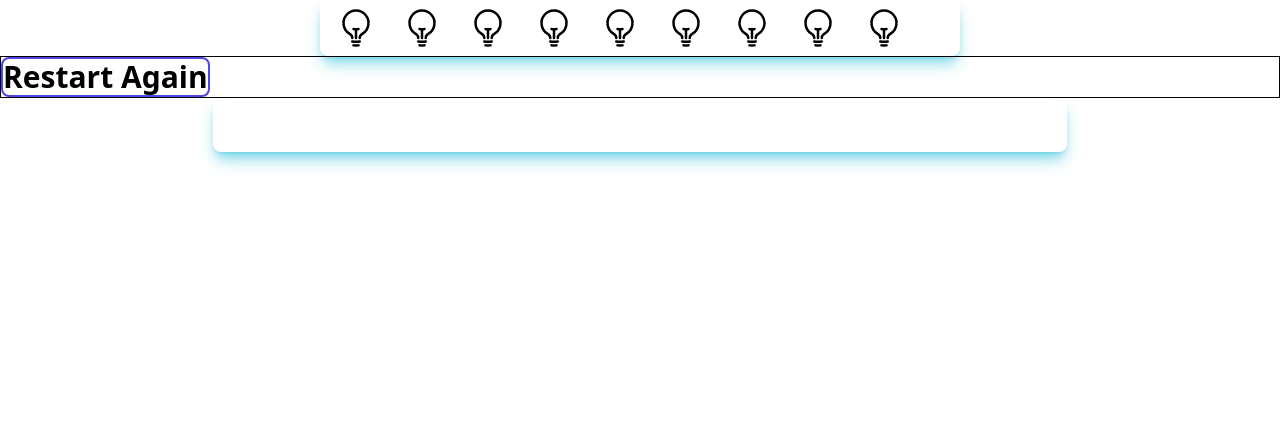
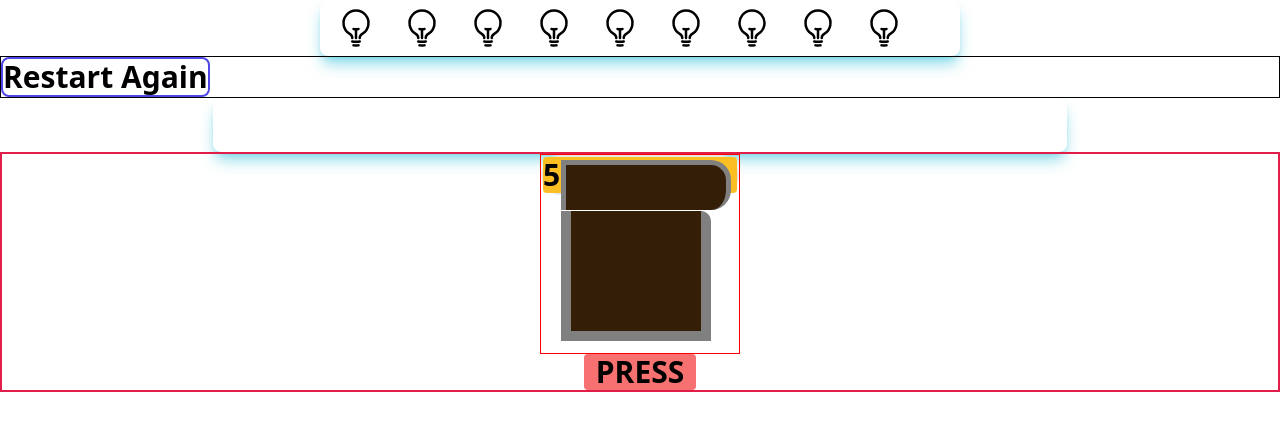
Before and after one commit to 123rishujha/casino_champions, a React (Create React App) app in the folder client/game/: page /game in a window 1280 px wide. Before the commit this address had no page. Shown: the top 430 px of the page. Built offline with nearby package versions, Linux system fonts and the light colour scheme.

Commit message:
changes box

```diff
--- a/client/game/src/App.tsx
+++ b/client/game/src/App.tsx
@@ -1,12 +1,14 @@
-import React from "react"
-import AllRoutes from './routes/AllRoutes';
+import React from "react";
+import AllRoutes from "./routes/AllRoutes";
 import Gamepage from "./pages/Gamepage";
+import Chance from "./components/Chance";
 
 function App() {
   return (
-    <div className="text-3xl font-bold underline">
-      <AllRoutes  />
-      <Gamepage/>
+    <div className="text-3xl font-bold">
+      <AllRoutes />
+      <Gamepage />
+      <Chance />
     </div>
   );
 }
--- /dev/null
+++ b/client/game/src/components/Chance.css
@@ -0,0 +1,35 @@
+.boxContainer {
+  height: 200px;
+  width: 200px;
+  border: 1px solid red;
+  position: relative;
+}
+
+.box {
+  height: 130px;
+  width: 150px;
+  border: 1px solid green;
+  position: absolute;
+  top: 56px;
+  left: 20px;
+  background-color: #341e07;
+  border: 10px solid gray;
+  border-top: none;
+  border-top-right-radius: 10px;
+}
+
+.boxCap {
+  height: 50px;
+  width: 170px;
+  position: absolute;
+  left: 20px;
+  top: 5px;
+  background-color: #341e07;
+  border: 5px solid gray;
+  border-bottom: none;
+  border-top-right-radius: 20px;
+  border-bottom-right-radius: 20px;
+  transform-origin: bottom left;
+  /* transform: rotate(-110deg); */
+  transition: 0.8s;
+}
--- /dev/null
+++ b/client/game/src/components/Chance.tsx
@@ -0,0 +1,30 @@
+import "./Chance.css";
+import { useState } from "react";
+
+const Chance = () => {
+  const [open, setOpen] = useState<boolean>(false);
+
+  const handleOpen = () => {
+    setOpen(!open);
+  };
+
+  return (
+    <div className="flex flex-col m-auto border-2 border-rose-600">
+      <div className="boxContainer m-auto">
+        <div className={`boxCap ${open ? "-rotate-[110deg]" : ""} `}></div>
+        <div className="box"></div>
+        <div className="absolute6 top-30 border-2 border-rose-0 bg-amber-6003 rounded-full">
+          <h1 className="bg-amber-400  rounded">5</h1>
+        </div>
+      </div>
+      <button
+        onClick={handleOpen}
+        className="flex items-center justify-items-center bg-red-400 w-30 px-3 m-auto rounded"
+      >
+        PRESS
+      </button>
+    </div>
+  );
+};
+
+export default Chance;
--- a/client/game/src/components/dummy.tsx
+++ /dev/null
@@ -1,9 +0,0 @@
-import React from 'react'
-
-const dummy = () => {
-  return (
-    <div>dummy</div>
-  )
-}
-
-export default dummy
--- a/client/game/tailwind.config.js
+++ b/client/game/tailwind.config.js
@@ -5,4 +5,4 @@ module.exports = {
     extend: {},
   },
   plugins: [],
-}
+};
```
